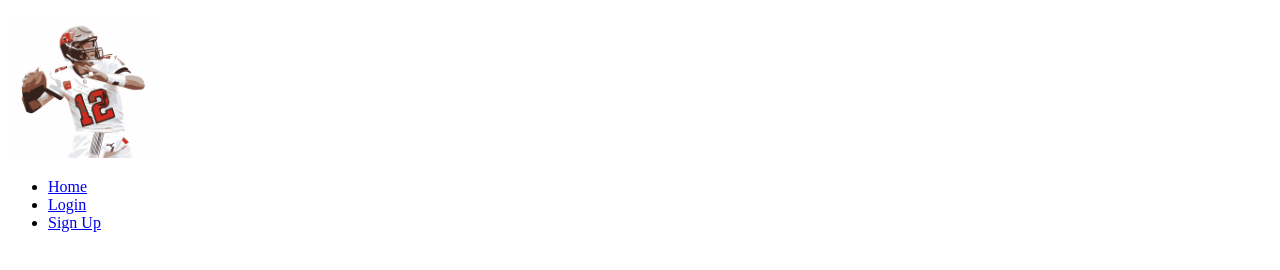
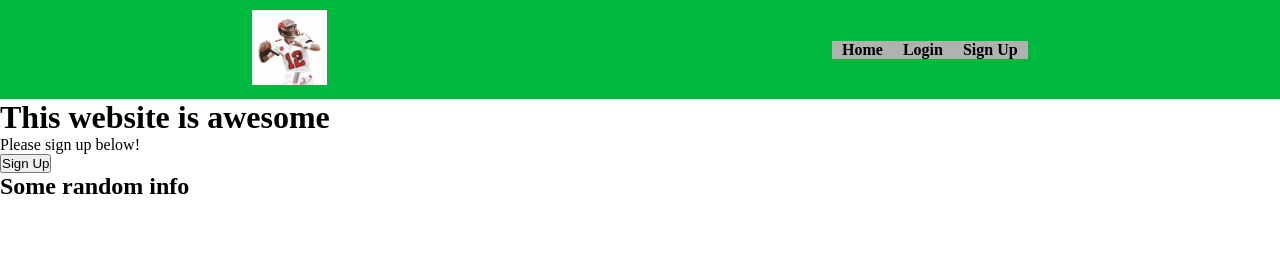
Before and after one commit to bwalke31/odin-project-landing-page, a plain HTML site: page index.html in a window 1280 px wide. Drawn offline with Linux system fonts and the light colour scheme.

Commit message:
Adding top and bottom content to index.html

```diff
--- a/index.html
+++ b/index.html
@@ -10,7 +10,7 @@
 <body>
     <header>
         <div class="logo">
-            <img src="./images/TB12.png" alt="Lgog" width="150px">
+            <img src="./images/TB12.png" alt="Lgog" width="75px">
         </div>
 
         <nav>
@@ -22,5 +22,17 @@
         </nav>
     </header>
 
+    <main>
+        <div class="top-content">
+            <h1>This website is awesome</h1>
+            <p>Please sign up below!</p>
+            <button>Sign Up</button>
+        </div>
+
+        <div class="bottom-content">
+            <h2>Some random info</h2>
+        </div>
+    </main>
+
 </body>
 </html>
--- a/style.css
+++ b/style.css
@@ -0,0 +1,30 @@
+* {
+    padding: 0;
+    margin: 0;
+    box-sizing: border-box;
+}
+
+header {
+    background-color: rgb(1, 184, 62);
+    font-weight: bold;
+    font-family: 'Times New Roman', Times, serif;
+    display: flex;
+    justify-content: space-around;
+    align-items: center;
+    padding: 10px 0;
+}
+
+ul {
+    display: flex;
+    list-style-type: none;
+}
+
+ul li a {
+    padding: 0 10px;
+    text-decoration: none;
+    color: black;
+}
+
+nav {
+    background-color: rgb(177, 177, 177);
+}
```
